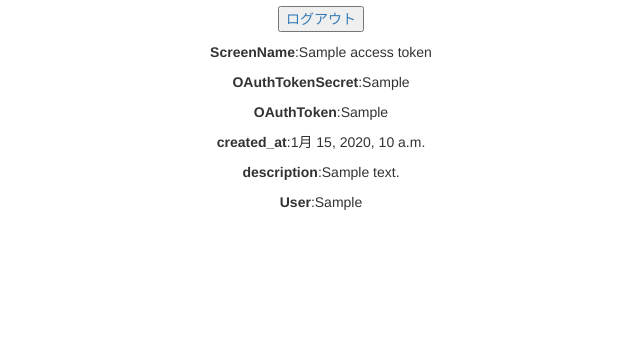
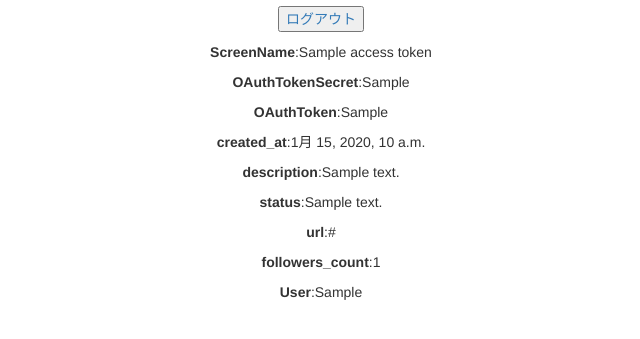
Before and after one commit to akihanari/web1week_akihanari, a Django app: template contents/templates/top.html in a window 1280 px wide. Shown: the part 183-522 px from the top of the page, without its empty margins (124-764 px from the left). Run offline with Django 3.2, Linux system fonts and the light colour scheme; the template is opened without the code that fills it: most values are stand-ins (such as "Sample title", 1, 10 or a date in 2020); some libraries are stand-ins or nearby versions.

Commit message:
20200524_views

```diff
--- a/contents/templates/top.html
+++ b/contents/templates/top.html
@@ -13,6 +13,9 @@
 
       <p><b>created_at</b>:{{ social_account.access_token.created_at }}</p>
       <p><b>description</b>:{{ social_account.access_token.description }}</p>
+      <p><b>status</b>:{{ social_account.access_token.status.text }}</p>
+      <p><b>url</b>:{{ social_account.url }}</p>
+      <p><b>followers_count</b>:{{ social_account.followers_count }}</p>
       <p><b>User</b>:{{ social_account }}</p>
     </div>
   </div>
```
